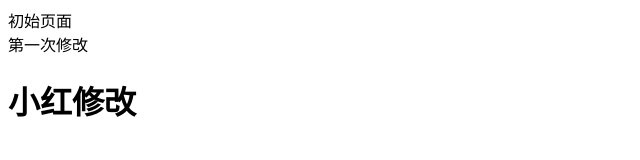
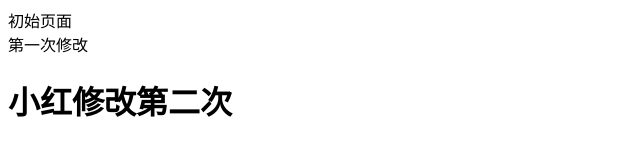
Before and after one commit to runrunliu/test_keuy3, a plain HTML site: page index.html in a window 1280 px wide. Shown: the whole page, without its empty margins (0-640 px from the left). Drawn offline with Linux system fonts and the light colour scheme.

Commit message:
小红修改

```diff
--- a/index.html
+++ b/index.html
@@ -7,6 +7,6 @@
 <body>
 	<div>初始页面</div>
 	<div>第一次修改</div>
-	<h1>小红修改</h1>
+	<h1>小红修改第二次</h1>
 </body>
 </html>
```
